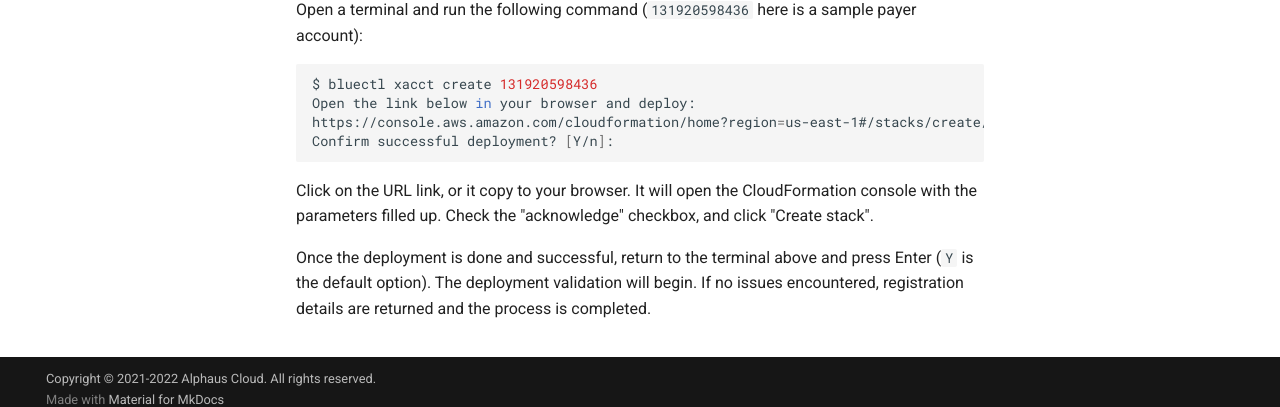
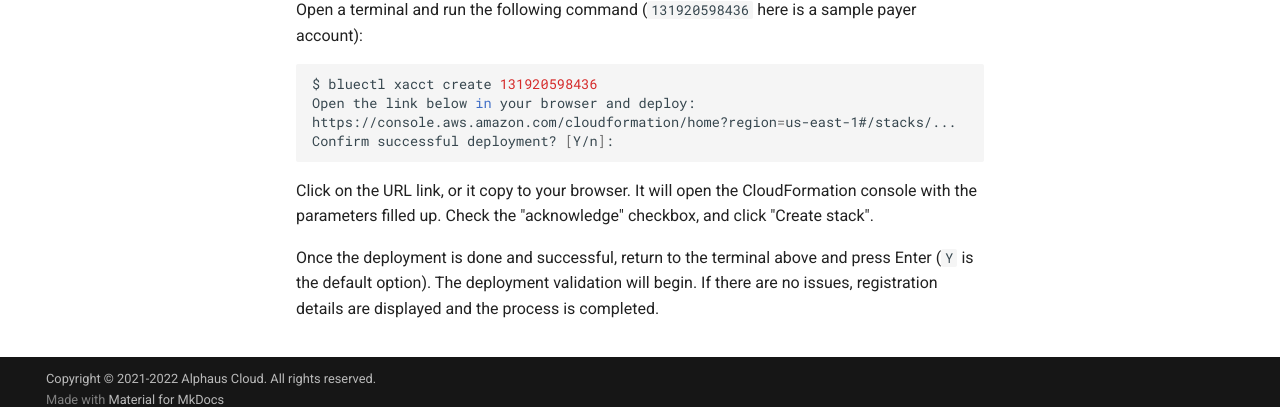
Before and after one commit to alphauslabs/tmpdocs, an MkDocs documentation site: the page built from docs/guides/aws-register-payer.md, in a window 1280 px wide. Shown: the part 478-885 px from the top of the page. Built offline with MkDocs 1.6.1 and Material for MkDocs 9.7.7, drawn with Linux system fonts in a browser that asks for light colours; comment, search, counter and statistics services are not loaded.

Commit message:
docs: wip register aws payer

````diff
--- a/docs/guides/aws-register-payer.md
+++ b/docs/guides/aws-register-payer.md
@@ -10,10 +10,10 @@ Open a terminal and run the following command (`131920598436` here is a sample p
 ```sh
 $ bluectl xacct create 131920598436
 Open the link below in your browser and deploy:
-https://console.aws.amazon.com/cloudformation/home?region=us-east-1#/stacks/create/...
+https://console.aws.amazon.com/cloudformation/home?region=us-east-1#/stacks/...
 Confirm successful deployment? [Y/n]:
 ```
 
 Click on the URL link, or it copy to your browser. It will open the CloudFormation console with the parameters filled up. Check the "acknowledge" checkbox, and click "Create stack".
 
-Once the deployment is done and successful, return to the terminal above and press Enter (`Y` is the default option). The deployment validation will begin. If no issues encountered, registration details are returned and the process is completed.
+Once the deployment is done and successful, return to the terminal above and press Enter (`Y` is the default option). The deployment validation will begin. If there are no issues, registration details are displayed and the process is completed.
````
